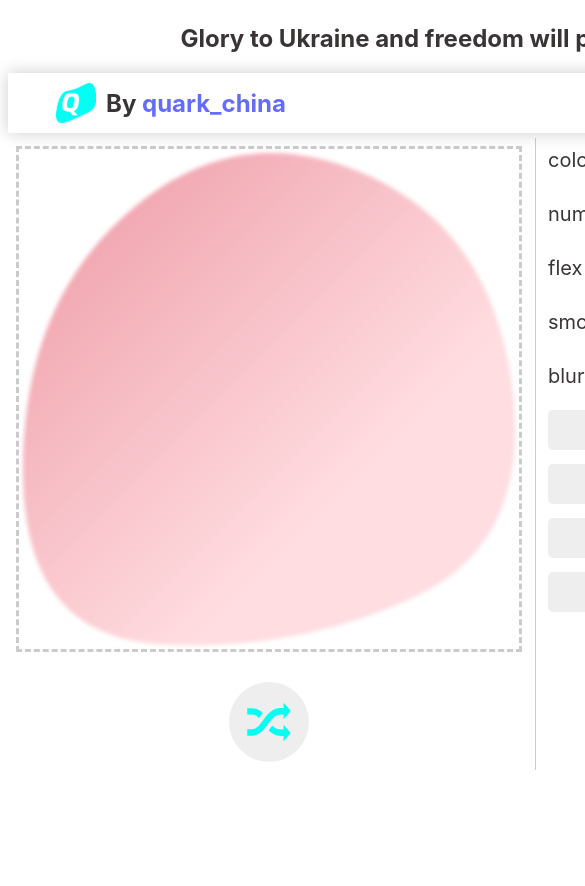
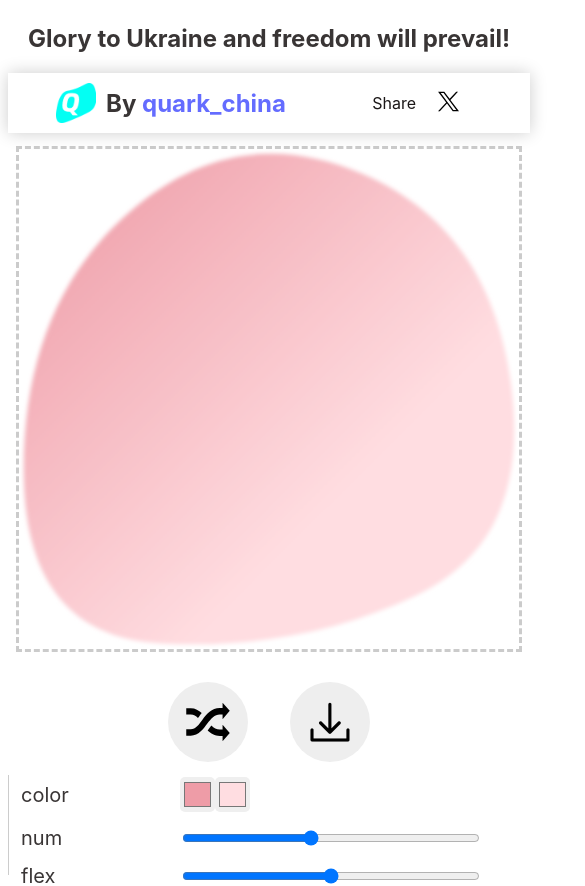
Before and after one commit to quarksb/geo-2d, a Vue app: page / in a window 390 px wide. Shown: the top 886 px of the page, 585 px wide, since content can reach past the window. Before the commit the page ends 860 px from the top, so only its background shows below. Built offline with nearby package versions, Linux system fonts and the light colour scheme.

Commit message:
feat: UI support mobile

```diff
--- a/pages/App.vue
+++ b/pages/App.vue
@@ -1,8 +1,4 @@
 <script setup lang="ts">
-import logoUrl from "/logo.png";
-import twitterLogo from "/twitter.svg";
-import downloadLogo from "/download.png";
-import codeLogo from "/code.png";
 import { getSvgPathBySize } from "../src/core/svg";
 import { ref, watch, computed } from "vue";
 import { downloadCore, copySvgCode } from "./utils";
@@ -16,8 +12,9 @@ const size = 500;
 const width = size;
 const height = size;
 let blur = ref(2);
+const blurExpandRatio = 2.4;
 const viewBox = computed(() => {
-    const blurExpands = blur.value * 2;
+    const blurExpands = blur.value * blurExpandRatio;
     return `${-blurExpands} ${-blurExpands} ${width + 2 * blurExpands} ${height + 2 * blurExpands}`;
 });
 let rotate = ref(45);
@@ -46,7 +43,15 @@ function download(isPng: boolean) {
         canvas.height = height;
         const ctx = canvas.getContext("2d")!;
         const path = new Path2D(d.value);
-        ctx.fillStyle = color0.value;
+        const gradient = ctx.createLinearGradient(0, 0, width * Math.cos(rotate.value), height * Math.sin(rotate.value));
+        gradient.addColorStop(0.05, color0.value);
+        gradient.addColorStop(0.95, color1.value);
+        ctx.fillStyle = gradient;
+        const blurExpands = blur.value * blurExpandRatio;
+        const scaleX = width / (width + 2 * blurExpands);
+        const scaleY = height / (height + 2 * blurExpands);
+        ctx.setTransform(scaleX, 0, 0, scaleY, blurExpands, blurExpands);
+        ctx.filter = `blur(${blur.value}px)`;
         ctx.fill(path);
         canvas.toBlob((blob) => {
             downloadCore(blob!, "image.png");
@@ -94,7 +99,7 @@ watch(smoothPercent, () => {
             </header>
             <nav class="nav">
                 <div class="logo-container">
-                    <img alt="quark" :src="logoUrl" />
+                    <img alt="quark" src="/quark.png" />
                     <h1>
                         By
                         <a href="https://github.com/quarksb" target="_blank">{{ msg }}</a>
@@ -103,7 +108,7 @@ watch(smoothPercent, () => {
                 <a type="button" :href="href" class="share-button"
                     >Share
                     <div class="logo">
-                        <img :src="twitterLogo" />
+                        <img src="/twitter.svg" />
                     </div>
                 </a>
             </nav>
@@ -120,9 +125,14 @@ watch(smoothPercent, () => {
                     </defs>
                     <path id="target" fill="url(#myGradient)" :d="d" filter="url(#blurMe)"></path>
                 </svg>
+                <div class="row-container">
                     <button class="button">
                         <img src="/rand.svg" alt="random" @click="randomAll" />
                     </button>
+                    <button class="button">
+                        <img src="/download.png" alt="download" @click="download(false)" />
+                    </button>
+                </div>
             </body>
             <aside class="aside">
                 <div class="control">
@@ -162,19 +172,19 @@ watch(smoothPercent, () => {
 
                 <div class="control">
                     <button type="button" @click="download(false)">
-                        <img :src="downloadLogo" alt="download" />
+                        <img src="/download.png" alt="download" />
                         svg
                     </button>
                 </div>
                 <div class="control">
                     <button type="button" @click="download(true)">
-                        <img :src="downloadLogo" alt="download" />
+                        <img src="/download.png" alt="download" />
                         png
                     </button>
                 </div>
                 <div class="control">
                     <button type="button" @click="copySvgCode">
-                        <img :src="codeLogo" alt="copy" />
+                        <img src="/code.png" alt="copy" />
                         copy
                     </button>
                 </div>
@@ -280,6 +290,13 @@ watch(smoothPercent, () => {
                 height: 500px;
                 border: 3px dashed #00000033;
             }
+            .row-container {
+                width: 40%;
+                display: flex;
+                flex-direction: row;
+                justify-content: space-between;
+                align-items: center;
+
                 .button {
                     margin-top: 30px;
                     width: 80px;
@@ -295,6 +312,10 @@ watch(smoothPercent, () => {
                         width: 50px;
                         height: 50px;
                         background-color: #eee;
+                    }
+                    &:hover {
+                        box-shadow: 0 0 1em #00000033;
+                    }
                 }
             }
         }
@@ -315,21 +336,21 @@ watch(smoothPercent, () => {
                 // border-bottom: 1px solid #00000033;
 
                 .param {
-                    width: 80px;
+                    width: 30%;
                     font-size: 20px;
                     text-align: center;
                     margin-right: 10px;
                     text-align: left;
                 }
                 .color-picker {
-                    width: 30px;
-                    height: 30px;
+                    width: 35px;
+                    height: 35px;
                     border: none;
                     border-radius: 5px;
                     cursor: pointer;
                 }
                 input {
-                    width: 180px;
+                    width: 60%;
                 }
                 button {
                     width: 100%;
@@ -356,5 +377,15 @@ watch(smoothPercent, () => {
         //     grid-area: footer;
         // }
     }
+    @media screen and (max-width: 768px) {
+        .root {
+            grid-template-columns: auto;
+            grid-template-areas:
+                "header"
+                "nav"
+                "body"
+                "aside";
+        }
+    }
 }
 </style>
```
Also changed, not shown: public/quark.png (renamed from public/logo.png), public/rand.svg. Lines whose indentation alone changed are shown as unchanged.
